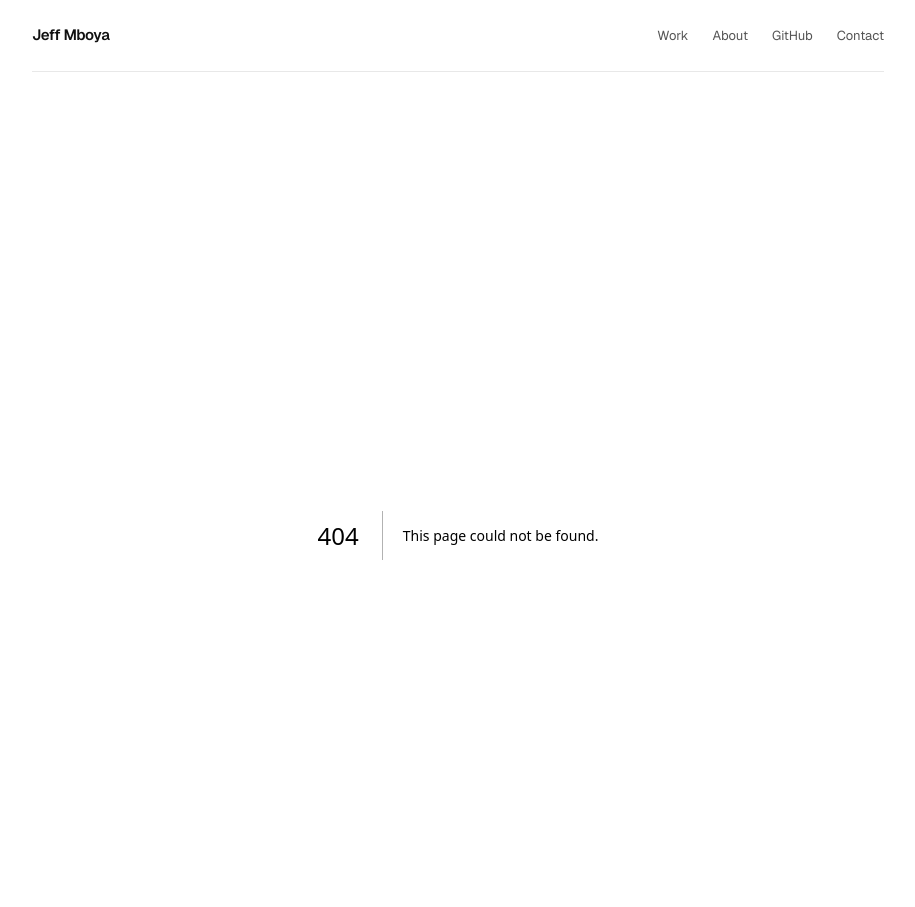
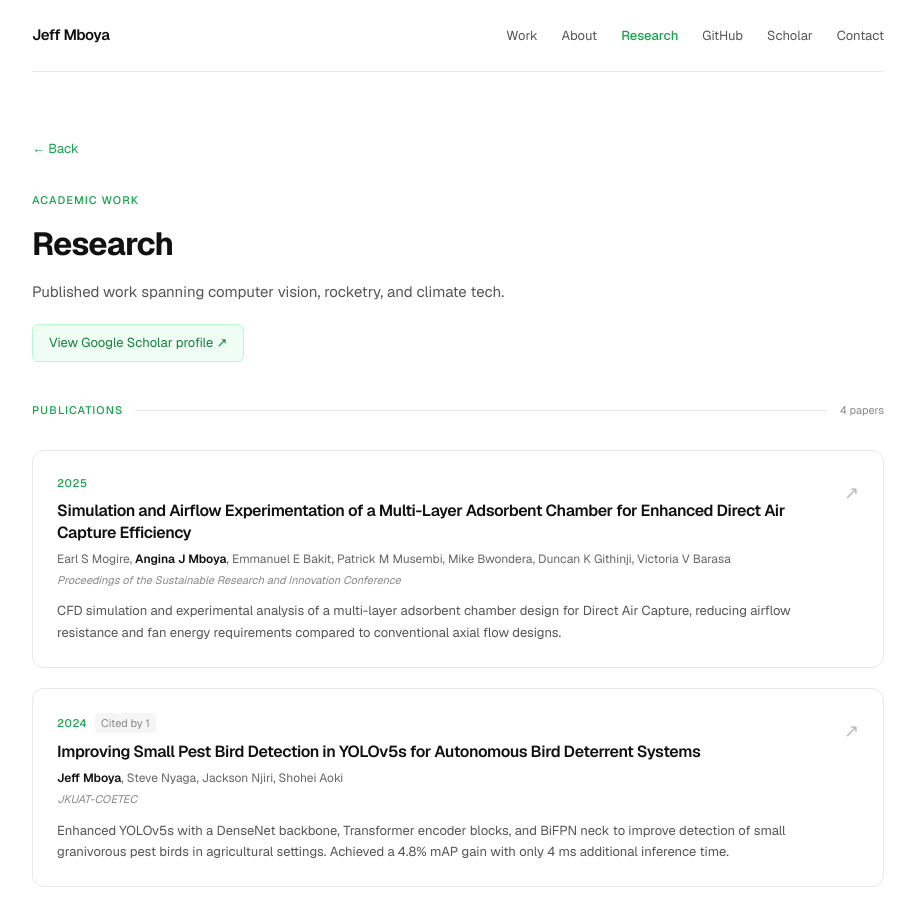
Before and after one commit to JeffMboya/portfolio, a Next.js app: page /portfolio/research in a window 1280 px wide. Before the commit this address had no page. Shown: the top 907 px of the page, without its empty margins (182-1097 px from the left). Built offline with nearby package versions, Linux system fonts and the light colour scheme.

Commit message:
feat: add research page with publications, remove resume, add Scholar nav link

```diff
--- /dev/null
+++ b/app/research/page.tsx
@@ -0,0 +1,152 @@
+import type { Metadata } from 'next'
+import Link from 'next/link'
+
+export const metadata: Metadata = {
+  title: 'Research — Jeff Mboya',
+  description: 'Academic publications and research by Jeff Mboya.',
+}
+
+const SCHOLAR_URL = 'https://scholar.google.com/citations?user=KmGiUgcAAAAJ&hl=en'
+
+interface Publication {
+  title: string
+  authors: string[]
+  venue: string
+  year: number
+  citations: number
+  abstract: string
+  url: string
+}
+
+const publications: Publication[] = [
+  {
+    title: 'Simulation and Airflow Experimentation of a Multi-Layer Adsorbent Chamber for Enhanced Direct Air Capture Efficiency',
+    authors: ['Earl S Mogire', 'Angina J Mboya', 'Emmanuel E Bakit', 'Patrick M Musembi', 'Mike Bwondera', 'Duncan K Githinji', 'Victoria V Barasa'],
+    venue: 'Proceedings of the Sustainable Research and Innovation Conference',
+    year: 2025,
+    citations: 0,
+    abstract: 'CFD simulation and experimental analysis of a multi-layer adsorbent chamber design for Direct Air Capture, reducing airflow resistance and fan energy requirements compared to conventional axial flow designs.',
+    url: 'https://scholar.google.com/citations?view_op=view_citation&hl=en&user=KmGiUgcAAAAJ&citation_for_view=KmGiUgcAAAAJ:9yKSN-GCB0IC',
+  },
+  {
+    title: 'Improving Small Pest Bird Detection in YOLOv5s for Autonomous Bird Deterrent Systems',
+    authors: ['Jeff Mboya', 'Steve Nyaga', 'Jackson Njiri', 'Shohei Aoki'],
+    venue: 'JKUAT-COETEC',
+    year: 2024,
+    citations: 1,
+    abstract: 'Enhanced YOLOv5s with a DenseNet backbone, Transformer encoder blocks, and BiFPN neck to improve detection of small granivorous pest birds in agricultural settings. Achieved a 4.8% mAP gain with only 4 ms additional inference time.',
+    url: 'https://scholar.google.com/citations?view_op=view_citation&hl=en&user=KmGiUgcAAAAJ&citation_for_view=KmGiUgcAAAAJ:u-x6o8ySG0sC',
+  },
+  {
+    title: 'Development of Solid Propellant Motor for Low Altitude Model Rockets',
+    authors: ['Felix W Gateru', 'Sammy K Oina', 'Jeff Mboya', 'Ian Kibandi', 'Bernard Owiti', 'Shohei Aoki'],
+    venue: 'JKUAT-COETEC',
+    year: 2024,
+    citations: 1,
+    abstract: 'Design, simulation, and static test of a compact solid propellant motor using locally sourced sucrose/dextrose fuel and potassium nitrate oxidiser. Motor produced 35 N average thrust (48 N peak) and propelled a test rocket to approximately 34 m apogee.',
+    url: 'https://scholar.google.com/citations?view_op=view_citation&hl=en&user=KmGiUgcAAAAJ&citation_for_view=KmGiUgcAAAAJ:d1gkVwhDpl0C',
+  },
+  {
+    title: 'Development of a Solid Propellant Motor for High-Powered Model Rockets',
+    authors: ['Washington K Kigani', 'Felix W Gateru', 'Maureen W Gichia', 'Valerian K Nyerere', 'Jeff Mboya', 'Bernard Owiti', 'Shohei Aoki'],
+    venue: 'JKUAT-COETEC',
+    year: 2024,
+    citations: 1,
+    abstract: 'Propulsion system design for the Nakuja-2 rocket targeting a 500 m apogee. The motor achieved 151.7 N average thrust and lifted the rocket to 280 m, with remote telemetry via a custom data acquisition system.',
+    url: 'https://scholar.google.com/citations?view_op=view_citation&hl=en&user=KmGiUgcAAAAJ&citation_for_view=KmGiUgcAAAAJ:u5HHmVD_uO8C',
+  },
+]
+
+function AuthorList({ authors }: { authors: string[] }) {
+  return (
+    <p className="text-[12px] text-[#666] mb-1">
+      {authors.map((author, i) => (
+        <span key={author}>
+          {author === 'Jeff Mboya' || author === 'Angina J Mboya' ? (
+            <strong className="text-[#111] font-semibold">{author}</strong>
+          ) : (
+            author
+          )}
+          {i < authors.length - 1 ? ', ' : ''}
+        </span>
+      ))}
+    </p>
+  )
+}
+
+export default function ResearchPage() {
+  return (
+    <div className="pb-20">
+      <div className="mb-8">
+        <Link
+          href="/"
+          className="text-[13px] text-[#16a34a] hover:text-[#15803d] transition-colors duration-150"
+        >
+          ← Back
+        </Link>
+      </div>
+
+      <div className="mb-10">
+        <div className="text-[11px] text-[#16a34a] uppercase tracking-widest mb-3 font-medium">
+          Academic Work
+        </div>
+        <h1 className="text-[32px] font-bold tracking-tight mb-3">Research</h1>
+        <p className="text-[15px] text-[#555] leading-relaxed max-w-[560px] mb-5">
+          Published work spanning computer vision, rocketry, and climate tech.
+        </p>
+        <a
+          href={SCHOLAR_URL}
+          target="_blank"
+          rel="noopener noreferrer"
+          className="inline-flex items-center gap-2 text-[13px] text-[#15803d] bg-[#f0fdf4] border border-[#bbf7d0] px-4 py-2 rounded-md hover:border-[#16a34a] transition-colors duration-150"
+        >
+          View Google Scholar profile ↗
+        </a>
+      </div>
+
+      <div className="flex items-center gap-3 mb-8">
+        <span className="text-[11px] text-[#16a34a] uppercase tracking-widest font-medium">
+          Publications
+        </span>
+        <div className="flex-1 h-px bg-[#e8e8e8]" />
+        <span className="text-[11px] text-[#888]">{publications.length} papers</span>
+      </div>
+
+      <div className="flex flex-col gap-5">
+        {publications.map((pub) => (
+          <a
+            key={pub.url}
+            href={pub.url}
+            target="_blank"
+            rel="noopener noreferrer"
+            className="block border border-[#e8e8e8] rounded-xl p-6 bg-white hover:border-[#16a34a] hover:translate-y-[-2px] transition-all duration-150 group"
+          >
+            <div className="flex items-start justify-between gap-4">
+              <div className="flex-1">
+                <div className="flex items-center gap-2 mb-2">
+                  <span className="text-[11px] text-[#16a34a] font-medium uppercase tracking-wider">
+                    {pub.year}
+                  </span>
+                  {pub.citations > 0 && (
+                    <span className="text-[11px] text-[#888] bg-[#f5f5f5] px-1.5 py-0.5 rounded">
+                      Cited by {pub.citations}
+                    </span>
+                  )}
+                </div>
+                <h3 className="text-[16px] font-semibold tracking-tight mb-1.5 text-[#111] leading-snug">
+                  {pub.title}
+                </h3>
+                <AuthorList authors={pub.authors} />
+                <p className="text-[11px] text-[#888] italic mb-3">{pub.venue}</p>
+                <p className="text-[13px] text-[#555] leading-relaxed">{pub.abstract}</p>
+              </div>
+              <span className="text-[#bbb] text-lg mt-1 group-hover:text-[#16a34a] transition-colors duration-150 shrink-0">
+                ↗
+              </span>
+            </div>
+          </a>
+        ))}
+      </div>
+    </div>
+  )
+}
--- a/components/Hero.tsx
+++ b/components/Hero.tsx
@@ -36,12 +36,6 @@ export default function Hero() {
         >
           View my work →
         </Link>
-        <a
-          href="/jeff-mboya-resume.pdf"
-          className="text-[#111] text-[13px] px-5 py-2.5 rounded-md border border-[#ccc] hover:border-[#16a34a] hover:text-[#16a34a] transition-colors duration-150"
-        >
-          Resume
-        </a>
       </div>
       <div className="flex flex-wrap gap-2">
         {stack.map((s) => (
--- a/components/Nav.tsx
+++ b/components/Nav.tsx
@@ -6,7 +6,9 @@ import { usePathname } from 'next/navigation'
 const links = [
   { href: '/#work', label: 'Work' },
   { href: '/#about', label: 'About' },
+  { href: '/research', label: 'Research' },
   { href: 'https://github.com/JeffMboya', label: 'GitHub', external: true },
+  { href: 'https://scholar.google.com/citations?user=KmGiUgcAAAAJ&hl=en', label: 'Scholar', external: true },
   { href: '/#contact', label: 'Contact' },
 ]
 
```
